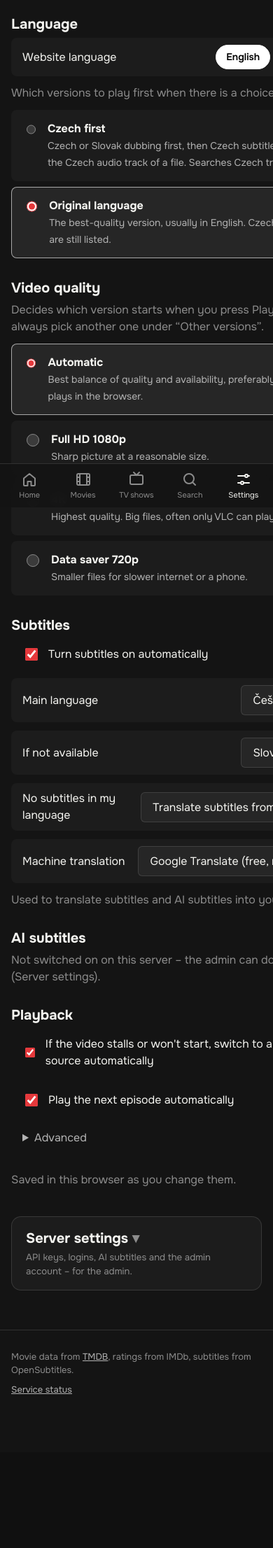
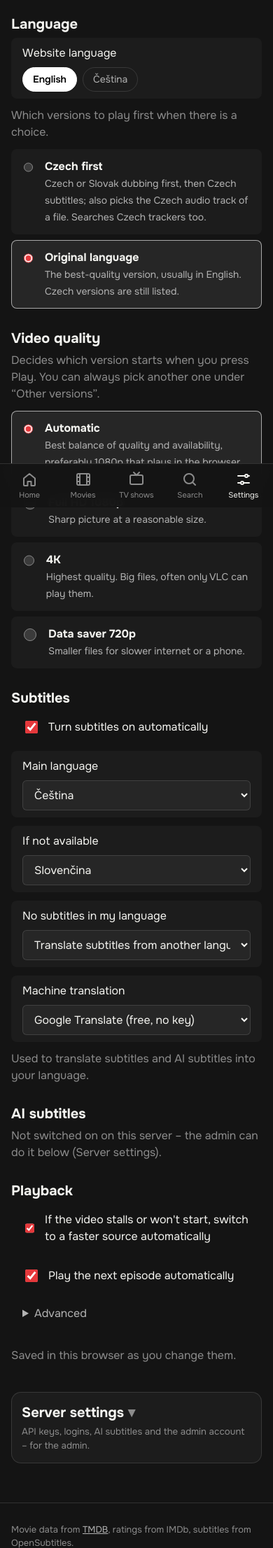
Before and after one commit to poruto/stream-finder-torrent, a Flask app: page /settings in a window 390 px wide. Shown: the part 119-2331 px from the top of the page at 70% size. Before the commit the page ends 2111 px from the top, so only its background shows below. Run offline with Flask 3, Linux system fonts and the light colour scheme; data that the repository does not hold is empty.

Commit message:
fix(settings): fit phone screens
Fieldsets no longer grow to their longest option, and on phones each label sits above its control at full width.

```diff
--- a/streamfinder/static/css/app.css
+++ b/streamfinder/static/css/app.css
@@ -2351,6 +2351,7 @@ select option:checked {
   gap: 28px;
 }
 .setting {
+  min-width: 0; /* a fieldset is as wide as its longest content otherwise */
   margin: 0;
   padding: 0;
   border: 0;
@@ -2404,9 +2405,10 @@ select option:checked {
 }
 .setting-row {
   display: flex;
+  flex-wrap: wrap;
   align-items: center;
   justify-content: space-between;
-  gap: 16px;
+  gap: 8px 16px;
   padding: 10px 16px;
   border-radius: 8px;
   background: var(--surface);
@@ -2661,6 +2663,36 @@ select option:checked {
   }
 }
 
+/* Settings on a phone: label above its control, controls full width. */
+@media (max-width: 600px) {
+  .setting-row {
+    flex-direction: column;
+    align-items: stretch;
+  }
+  .setting-row select,
+  .setting-row .choice-row {
+    width: 100%;
+    max-width: 100%;
+  }
+  .choice {
+    padding: 12px;
+  }
+  .key-row .btn {
+    flex: 1 1 100%;
+  }
+  .admin-panel > summary,
+  .setting.keys {
+    padding: 14px;
+  }
+  .key-form {
+    padding: 14px;
+  }
+}
+.setting-row select {
+  max-width: 100%;
+  min-width: 0;
+}
+
 /* Touch screens: phones change volume with their own buttons. */
 @media (hover: none) {
   .volume {
```
